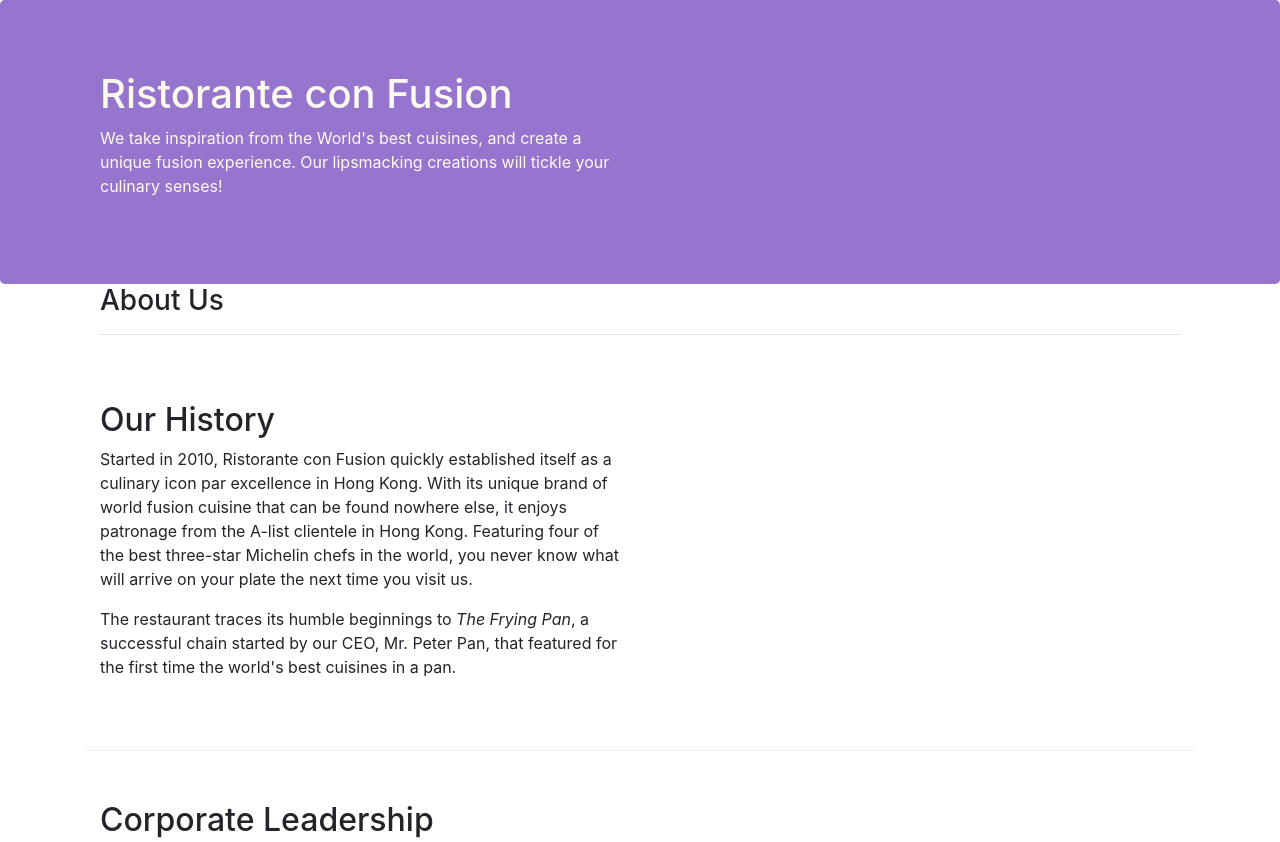
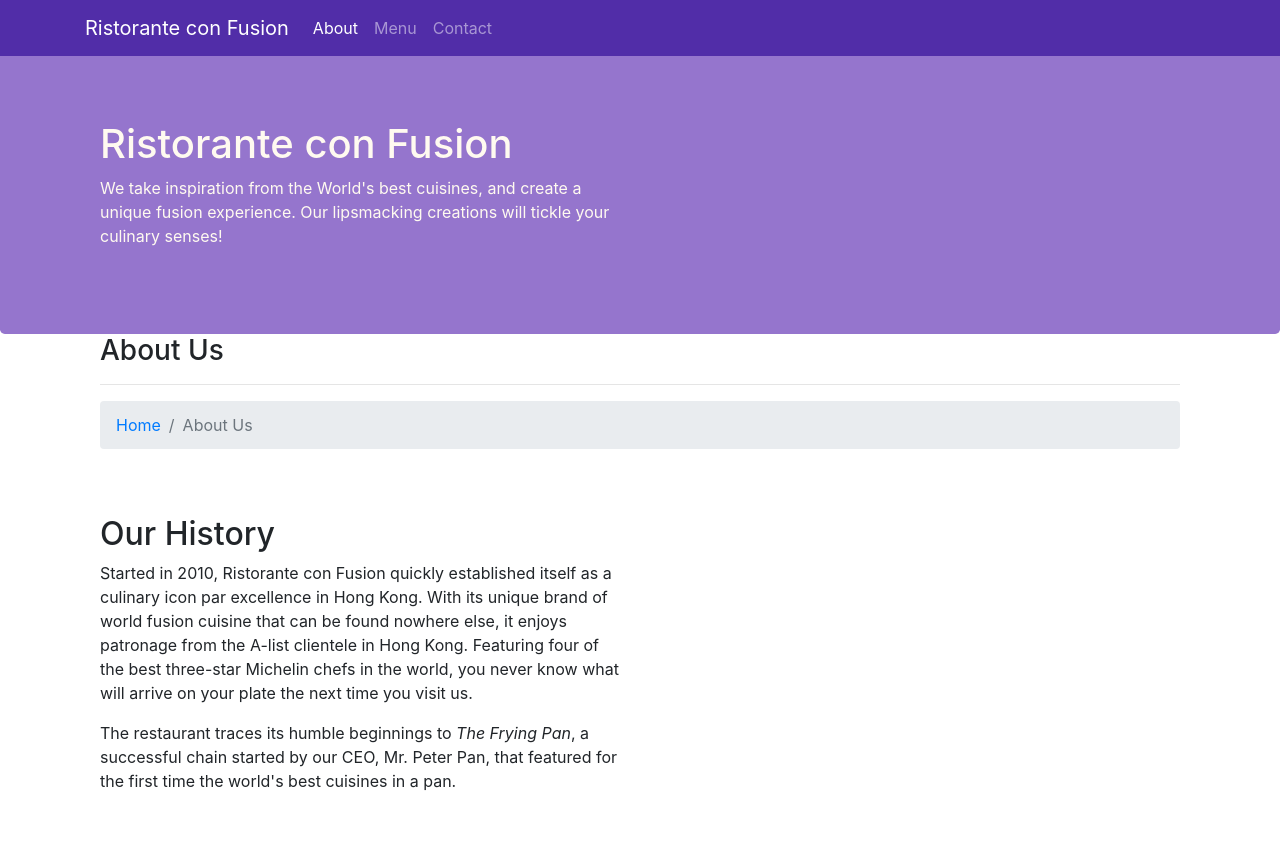
Before and after one commit to dylanperera/Bootstrap-Restaurant, a website: page Bootstrap4/conFusion/aboutus.html in a window 1280 px wide. Shown: the top 842 px of the page. Drawn offline with nearby package versions, Linux system fonts and the light colour scheme.

Commit message:
Navbar and Breadcrumbs

```diff
--- a/Bootstrap4/conFusion/aboutus.html
+++ b/Bootstrap4/conFusion/aboutus.html
@@ -24,6 +24,25 @@
 
 <body>
 
+    <nav class = "navbar navbar-dark fixed-top navbar-expand-sm">
+        <div class = "container">
+            <button class = "navbar-toggler" type = "button" data-toggle = "collapse" data-target = "#Navbar">
+                <span class = "navbar-toggler-icon"></span>
+            </button>
+            <a class = "navbar-brand" href = "./index.html">Ristorante con Fusion</a>
+
+            <div class = "collapse navbar-collapse" id = "Navbar">
+                <ul class = "navbar-nav mr-auto">
+                    <li class = "navbar-item active"><a class = "nav-link" href = "./aboutus.html">About</a></li>
+                    <li class = "navbar-item"><a class = "nav-link" href = "#">Menu</a></li>
+                    <li class = "navbar-item"><a class = "nav-link" href = "#">Contact</a></li>
+                </ul>
+            </div>
+
+        </div>
+
+    </nav>
+
     <header class="jumbotron">
         <div class="container">
             <div class="row row-header">
@@ -42,6 +61,10 @@
             <div class = "col-12">
                <h3>About Us</h3>
                <hr>
+               <ol class = "col-12 breadcrumb">
+                   <li class = "breadcrumb-item"><a href = "./index.html">Home</a></li>
+                   <li class = "breadcrumb-item active">About Us</li>
+               </ol>
             </div>
         </div>
 
--- a/Bootstrap4/conFusion/css/styles.css
+++ b/Bootstrap4/conFusion/css/styles.css
@@ -28,3 +28,12 @@ address{
     margin: 0px;
     color: #0f0f0f;
 }
+
+body{
+    padding-top: 50px;
+    z-index: 0;
+}
+
+.navbar-dark{
+    background-color: #512DA8;
+}
```
Also changed, not shown: Bootstrap4/conFusion/index.html (+19 -0 lines).
